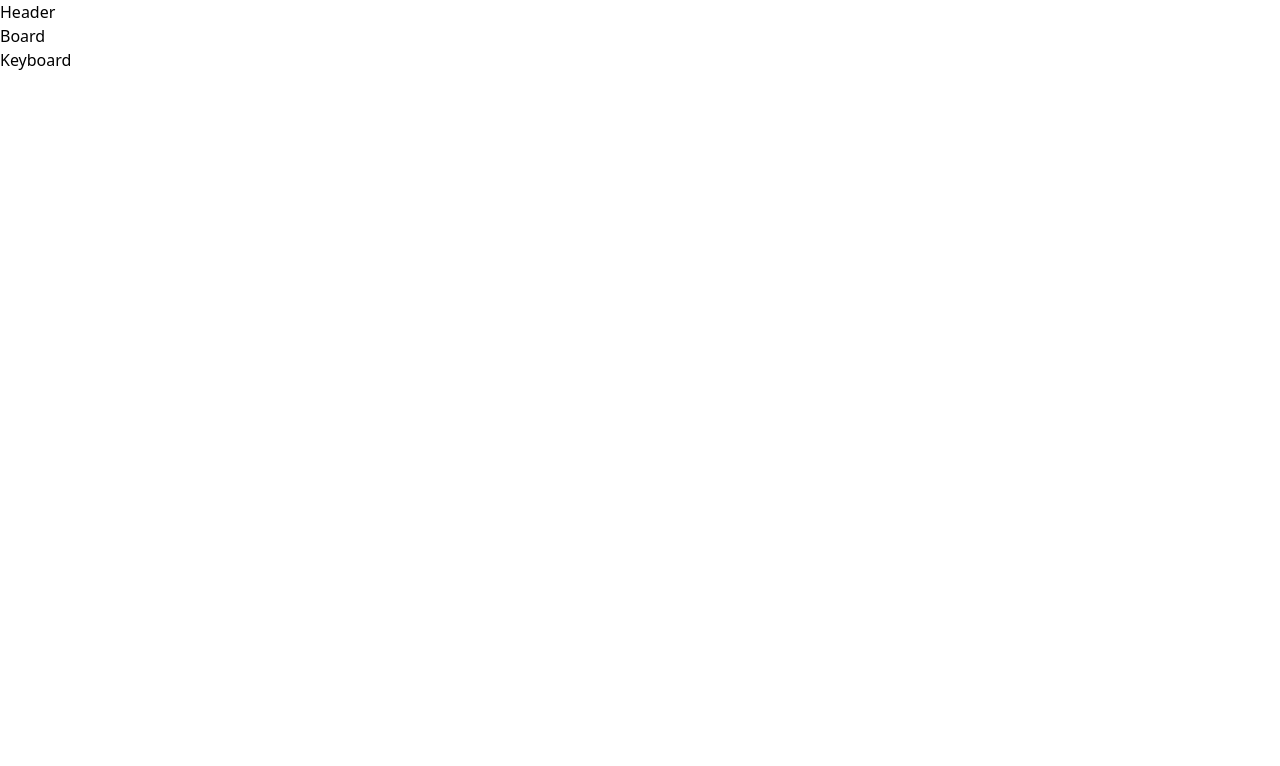
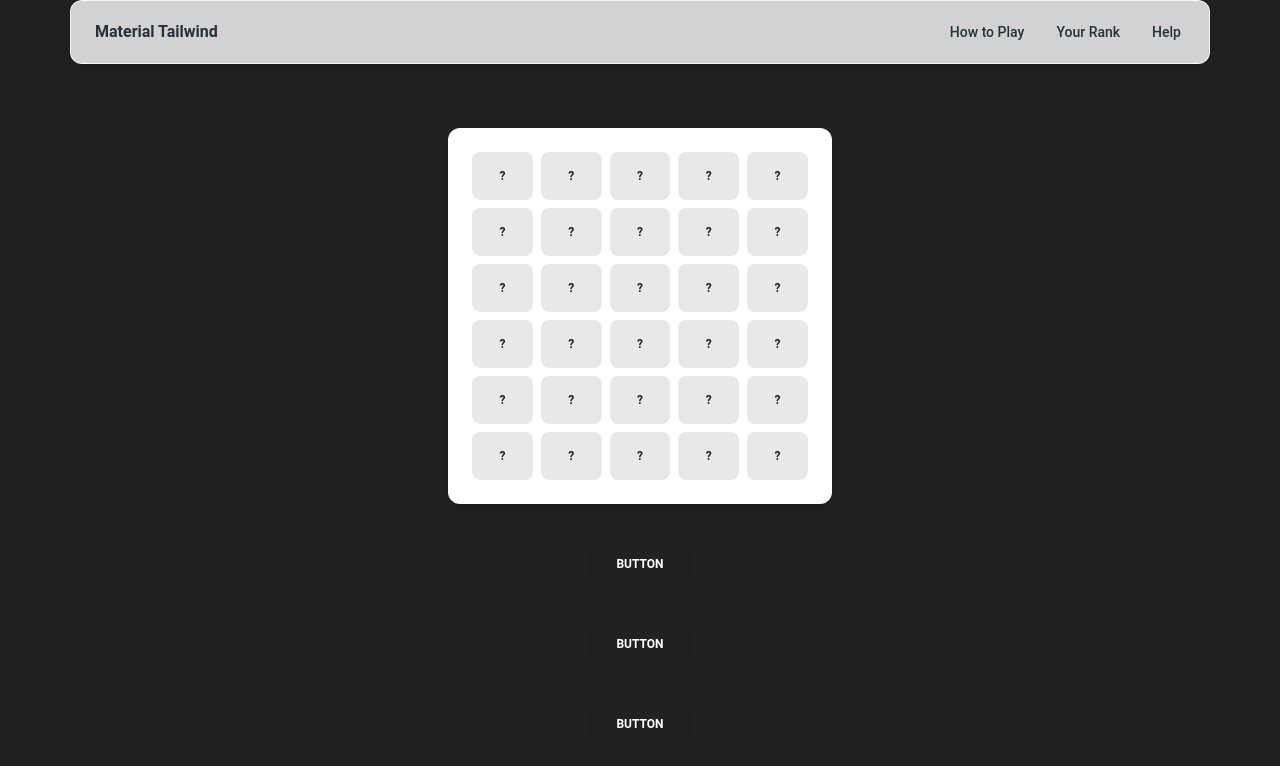
Before and after one commit to ehsan-golbar/wordle_project, a React (Vite) app in the folder wordle_project/: page / in a window 1280 px wide. Shown: the top 766 px of the page. Built offline with nearby package versions, Linux system fonts and the light colour scheme.

Commit message:
build a basic board

```diff
--- a/wordle_project/package.json
+++ b/wordle_project/package.json
@@ -10,6 +10,7 @@
     "preview": "vite preview"
   },
   "dependencies": {
+    "@heroicons/react": "^2.1.5",
     "@material-tailwind/react": "^2.1.9",
     "react": "^18.3.1",
     "react-dom": "^18.3.1",
@@ -19,7 +20,7 @@
   },
   "devDependencies": {
     "@eslint/js": "^9.9.0",
-    "@types/react": "^18.3.3",
+    "@types/react": "18.2.42",
     "@types/react-dom": "^18.3.0",
     "@types/react-redux": "^7.1.33",
     "@types/redux": "^3.6.0",
--- a/wordle_project/src/App.tsx
+++ b/wordle_project/src/App.tsx
@@ -4,16 +4,22 @@ import viteLogo from "/vite.svg";
 import Board from "./components/Board";
 import Keyboard from "./components/Keyboard";
 import Header from "./components/Header";
+import { Button } from "@material-tailwind/react";
 // import './App.css'
 
 function App() {
   return (
     <>
-      <div>
+      <div className="flex flex-col items-center w-full gap-10 bg-gray-900 h-screen overflow-y-auto">
         <Header></Header>
         <Board></Board>
-
-        <Keyboard></Keyboard>
+        <Button>Button</Button>
+        <Button>Button</Button>
+        <Button>Button</Button>
+        <Button>Button</Button>
+        <Button>Button</Button>
+        <Button>Button</Button>
+        <Button>Button</Button>
       </div>
     </>
   );
--- a/wordle_project/src/components/Board.tsx
+++ b/wordle_project/src/components/Board.tsx
@@ -1,7 +1,64 @@
+import {
+  Card,
+  CardHeader,
+  CardBody,
+  Typography,
+  CardFooter,
+  Button,
+} from "@material-tailwind/react";
 import React from "react";
+import BoardLetter from "./BoardLetter";
 
+let boardGame: BoardCell[] = [
+  { letter: "?", colorState: "def" },
+  { letter: "?", colorState: "def" },
+  { letter: "?", colorState: "def" },
+  { letter: "?", colorState: "def" },
+  { letter: "?", colorState: "def" },
+  { letter: "?", colorState: "def" },
+  { letter: "?", colorState: "def" },
+  { letter: "?", colorState: "def" },
+  { letter: "?", colorState: "def" },
+  { letter: "?", colorState: "def" },
+  { letter: "?", colorState: "def" },
+  { letter: "?", colorState: "def" },
+  { letter: "?", colorState: "def" },
+  { letter: "?", colorState: "def" },
+  { letter: "?", colorState: "def" },
+  { letter: "?", colorState: "def" },
+  { letter: "?", colorState: "def" },
+  { letter: "?", colorState: "def" },
+  { letter: "?", colorState: "def" },
+  { letter: "?", colorState: "def" },
+  { letter: "?", colorState: "def" },
+  { letter: "?", colorState: "def" },
+  { letter: "?", colorState: "def" },
+  { letter: "?", colorState: "def" },
+  { letter: "?", colorState: "def" },
+  { letter: "?", colorState: "def" },
+  { letter: "?", colorState: "def" },
+  { letter: "?", colorState: "def" },
+  { letter: "?", colorState: "def" },
+  { letter: "?", colorState: "def" },
+];
 function Board() {
-  return <div>Board</div>;
+  return (
+    <>
+      <Card className="mt-6 w-96">
+        <CardBody>
+          <div className="grid grid-cols-5 gap-2 ">
+            {boardGame.map((letter, id) => {
+              return (
+                <div key={id}>
+                  <BoardLetter val={letter}></BoardLetter>
+                </div>
+              );
+            })}
+          </div>
+        </CardBody>
+      </Card>
+    </>
+  );
 }
 
 export default Board;
--- /dev/null
+++ b/wordle_project/src/components/BoardLetter.tsx
@@ -0,0 +1,20 @@
+import { Chip } from "@material-tailwind/react";
+import React from "react";
+
+interface MyComponentProps {
+  val: BoardCell;
+}
+
+function BoardLetter(props: MyComponentProps) {
+  return (
+    <>
+      <Chip
+        value={props.val.letter}
+        variant="ghost"
+        className=" justify-center p-4"
+      ></Chip>
+    </>
+  );
+}
+
+export default BoardLetter;
--- a/wordle_project/src/components/Header.tsx
+++ b/wordle_project/src/components/Header.tsx
@@ -1,7 +1,117 @@
 import React from "react";
+import {
+  Navbar,
+  Collapse,
+  Typography,
+  IconButton,
+} from "@material-tailwind/react";
+import { Bars3Icon, XMarkIcon } from "@heroicons/react/24/outline";
 
-function Header() {
-  return <div>Header</div>;
+function NavList() {
+  return (
+    <ul className="my-2 flex flex-col gap-2 lg:mb-0 lg:mt-0 lg:flex-row lg:items-center lg:gap-6">
+      <Typography
+        as="li"
+        variant="small"
+        color="blue-gray"
+        className="p-1 font-medium"
+      >
+        <a
+          href="#"
+          className="flex items-center hover:text-blue-500 transition-colors"
+        >
+          How to Play
+        </a>
+      </Typography>
+      <Typography
+        as="li"
+        variant="small"
+        color="blue-gray"
+        className="p-1 font-medium"
+      >
+        <a
+          href="#"
+          className="flex items-center hover:text-blue-500 transition-colors"
+        >
+          Your Rank
+        </a>
+      </Typography>
+      <Typography
+        as="li"
+        variant="small"
+        color="blue-gray"
+        className="p-1 font-medium"
+      >
+        <a
+          href="#"
+          className="flex items-center hover:text-blue-500 transition-colors"
+        >
+          Help
+        </a>
+      </Typography>
+      {/* <Typography
+        as="li"
+        variant="small"
+        color="blue-gray"
+        className="p-1 font-medium"
+      >
+        <a
+          href="#"
+          className="flex items-center hover:text-blue-500 transition-colors"
+        >
+          Docs
+        </a>
+      </Typography> */}
+    </ul>
+  );
+}
+
+export function Header() {
+  const [openNav, setOpenNav] = React.useState(false);
+
+  const handleWindowResize = () =>
+    window.innerWidth >= 960 && setOpenNav(false);
+
+  React.useEffect(() => {
+    window.addEventListener("resize", handleWindowResize);
+
+    return () => {
+      window.removeEventListener("resize", handleWindowResize);
+    };
+  }, []);
+
+  return (
+    <Navbar className="sticky top-0 z-10  mx-auto max-w-screen-xl px-6 py-3">
+      <div className="flex items-center justify-between text-blue-gray-900">
+        <Typography
+          as="a"
+          href="#"
+          variant="h6"
+          className="mr-4 cursor-pointer py-1.5"
+        >
+          Material Tailwind
+        </Typography>
+        <div className="hidden lg:block">
+          <NavList />
+        </div>
+        <IconButton
+          variant="text"
+          className="ml-auto h-6 w-6 text-inherit hover:bg-transparent focus:bg-transparent active:bg-transparent lg:hidden"
+          ripple={false}
+          onClick={() => setOpenNav(!openNav)}
+        >
+          {openNav ? (
+            <XMarkIcon className="h-6 w-6" strokeWidth={2} />
+          ) : (
+            <Bars3Icon className="h-6 w-6" strokeWidth={2} />
+          )}
+        </IconButton>
+      </div>
+      <Collapse open={openNav}>
+        <NavList />
+      </Collapse>
+    </Navbar>
+  );
 }
 
 export default Header;
--- a/wordle_project/tailwind.config.js
+++ b/wordle_project/tailwind.config.js
@@ -1,8 +1,9 @@
-/** @type {import('tailwindcss').Config} */
-export default {
-  content: ["./index.html", "./src/**/*.{js,ts,jsx,tsx}"],
+const withMT = require("@material-tailwind/react/utils/withMT");
+
+module.exports = withMT({
+  content: ["./index.html", "./src/**/*.{vue,js,ts,jsx,tsx}"],
   theme: {
     extend: {},
   },
   plugins: [],
-};
+});
```
Also changed, not shown: wordle_project/src/types.d.ts (+13 -3 lines), wordle_project/src/store/slices/BoardCellsSlice.ts (added), wordle_project/src/store/store.ts (added), 1 other file (tests, documents, lock files or other folders).
